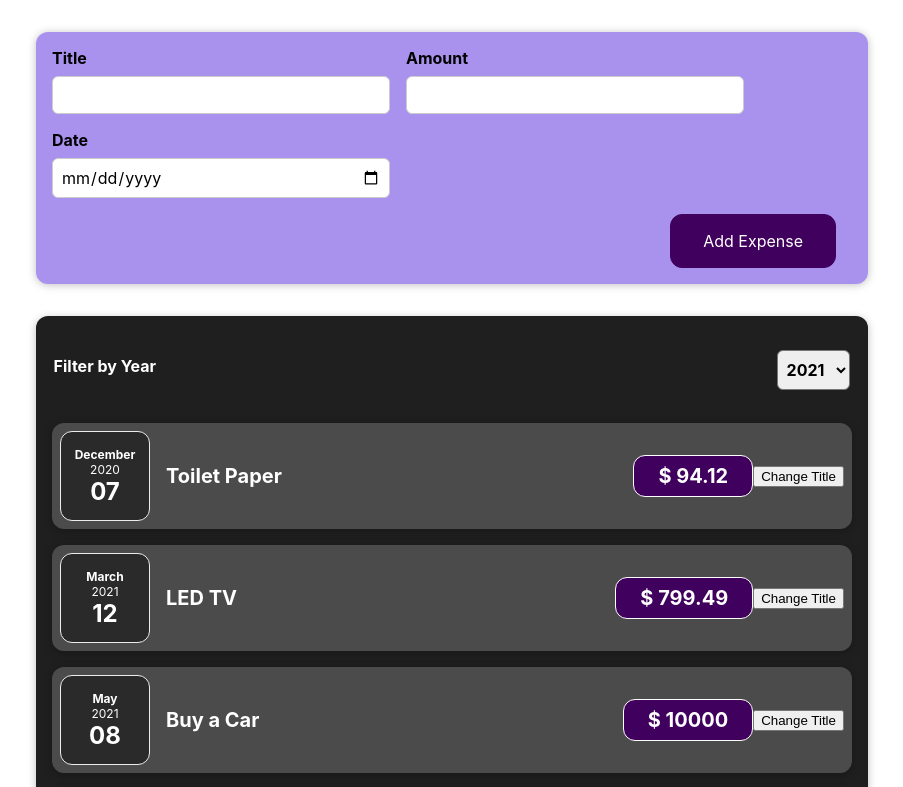
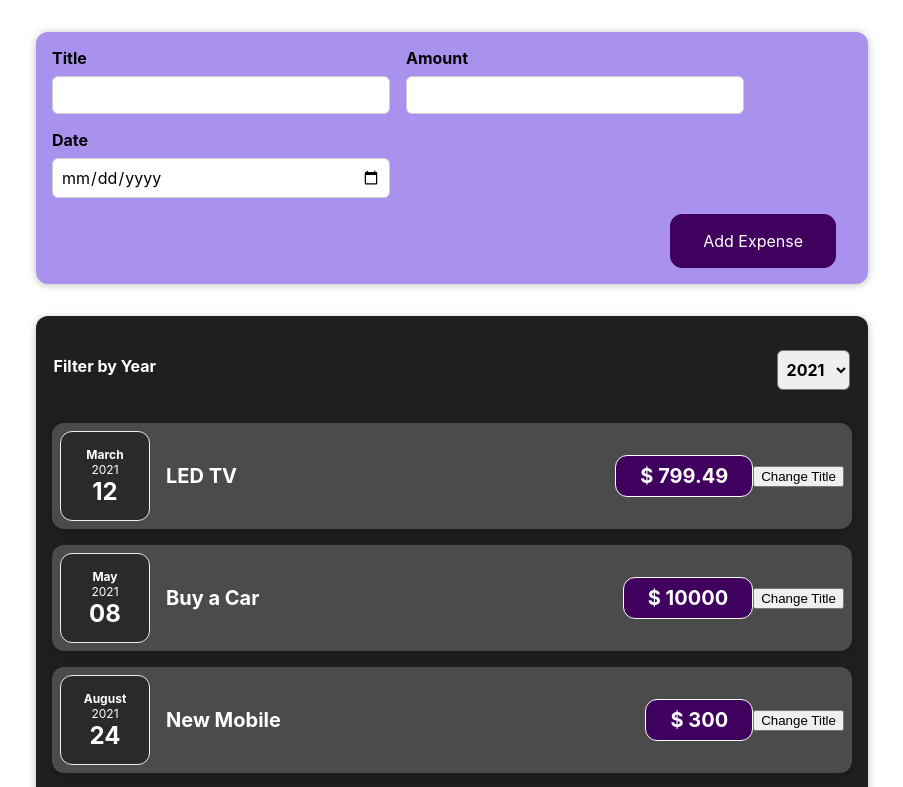
Before and after one commit to AbdullahGhani1/react-expense-tracker-ms, a React (Create React App) app: page / in a window 1280 px wide. Shown: the top 787 px of the page, without its empty margins (188-1091 px from the left). Built offline with nearby package versions, Linux system fonts and the light colour scheme.

Commit message:
filter on the basis of Year

```diff
--- a/src/App.js
+++ b/src/App.js
@@ -1,17 +1,20 @@
+import React, { useState } from "react";
 import "./App.css";
 import Expenses from "./components/Expenses/Expenses";
 import NewExpense from "./components/NewExpense/NewExpense";
-// import { expenses } from "./data/expenses";
+import { expenses } from "./data/expenses";
 
 function App() {
+  const [expense, setExpense] = useState(expenses);
   const addExpenseHandler = (expense) => {
-    console.log("In App.js");
-    console.log(expense);
+    setExpense((prevExpense) => {
+      return [expense, ...prevExpense];
+    });
   };
   return (
     <div>
       <NewExpense onAddExpense={addExpenseHandler} />
-      <Expenses />
+      <Expenses items={expense} />
     </div>
   );
 }
--- a/src/components/Expenses/ExpenseItem.js
+++ b/src/components/Expenses/ExpenseItem.js
@@ -13,7 +13,7 @@ export default function ExpenseItem(props) {
     <Card className="expense-item">
       <ExpenseDate date={props.expenseDate} />
       <div className="expense-item__description">
-        <h2>{title}</h2>
+        <h2>{props.expenseTitle}</h2>
         <div className="expense-item__price">$ {props.expenseAmount}</div>
       </div>
       <button onClick={clickHandler}>Change Title</button>
--- a/src/components/Expenses/Expenses.js
+++ b/src/components/Expenses/Expenses.js
@@ -1,11 +1,13 @@
 import React, { useState } from "react";
-import { expenses } from "../../data/expenses";
 import ExpenseItem from "./ExpenseItem";
 import Card from "../UI/Card";
 import "./Expenses.css";
 import ExpenseFilter from "./ExpenseFilter";
-export default function Expenses() {
+export default function Expenses(props) {
   const [filteredYear, setFilteredYear] = useState("2021");
+  const filteredExpenses = props.items.filter((expense) => {
+    return expense.date.getFullYear().toString() === filteredYear;
+  });
   const filterChangeHandler = (selectedYear) => {
     setFilteredYear(selectedYear);
   };
@@ -16,13 +18,13 @@ export default function Expenses() {
           selected={filteredYear}
           onChangeFilter={filterChangeHandler}
         />
-        {expenses.map((value, key) => {
+        {filteredExpenses.map((expense) => {
           return (
             <ExpenseItem
-              key={key}
-              expenseDate={value.date}
-              expenseTitle={value.title}
-              expenseAmount={value.amount}
+              key={expense.id}
+              expenseDate={expense.date}
+              expenseTitle={expense.title}
+              expenseAmount={expense.amount}
             />
           );
         })}
```
